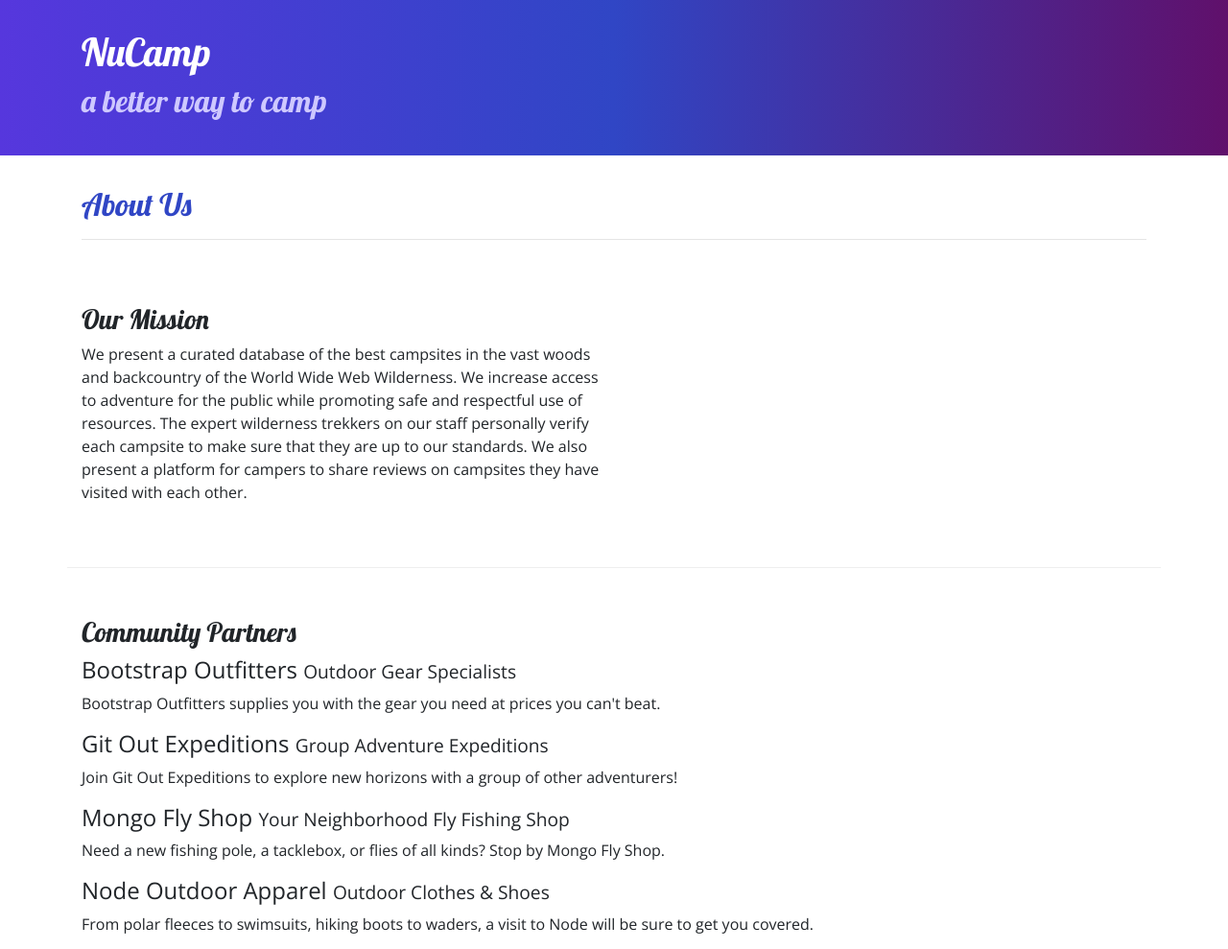
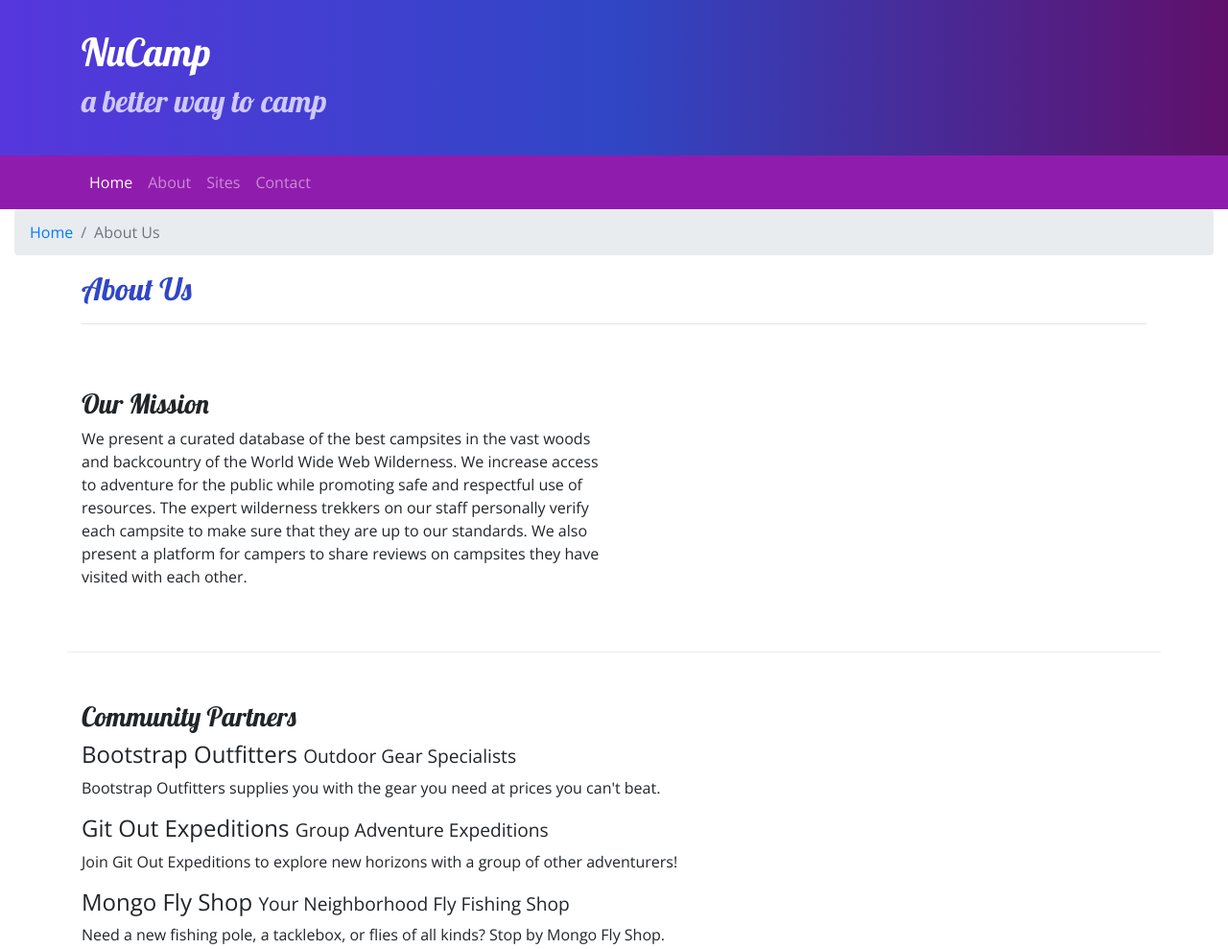
Before and after one commit to rodriquesperry/Nucamp-Review-Site, a website: page aboutus.html in a window 1280 px wide. Shown: the top 989 px of the page at 96% size. Drawn offline with nearby package versions, Linux system fonts and the light colour scheme.

Commit message:
Add Responsive Navigation and Breadcrumbs

```diff
--- a/aboutus.html
+++ b/aboutus.html
@@ -28,6 +28,42 @@
             </div>
         </div>
     </header>
+
+    <nav class="navbar navbar-expand-sm navbar-dark sticky-top">
+      <div class="container">
+        <button class="navbar-toggler ml-auto" type="button" data-toggle="collapse" data-target="#nucampnavbar">
+          <span class="navbar-toggler-icon"></span>
+        </button>
+        <div class="collapse navbar-collapse" id="nucampnavbar">
+          <ul class="navbar-nav">
+            <li class="nav-item active">
+              <a class="nav-link" href="index.html">Home</a>
+            </li>
+            <li class="nav-item">
+              <a class="nav-link" href="#">About</a>
+            </li>
+            <li class="nav-item">
+              <a class="nav-link" href="#">Sites</a>
+            </li>
+            <li class="nav-item">
+              <a class="nav-link" href="#">Contact</a>
+            </li>
+          </ul>
+        </div>
+      </div>
+
+    </nav>
+
+    <div class="col">
+      <ol class="breadcrumb">
+        <li class="breadcrumb-item">
+          <a href="index.html">Home</a>
+        </li>
+        <li class="breadcrumb-item active">
+          About Us
+        </li>
+      </ol>
+    </div>
 
     <div class="container">
         <div class="row">
--- a/css/styles.css
+++ b/css/styles.css
@@ -20,6 +20,7 @@ footer {
 }
 
 .jumbotron {
+  margin: 0;
   padding: 30px;
   background-image: linear-gradient(to right, #5637DD, #3046C5, #60106B);
   color: #fff;
@@ -30,3 +31,7 @@ footer {
   border-bottom: 1px ridge;
   min-height: 200px;
 }
+
+.navbar {
+  background-color: #901cad;
+}
```
Also changed, not shown: index.html (+25 -0 lines).
